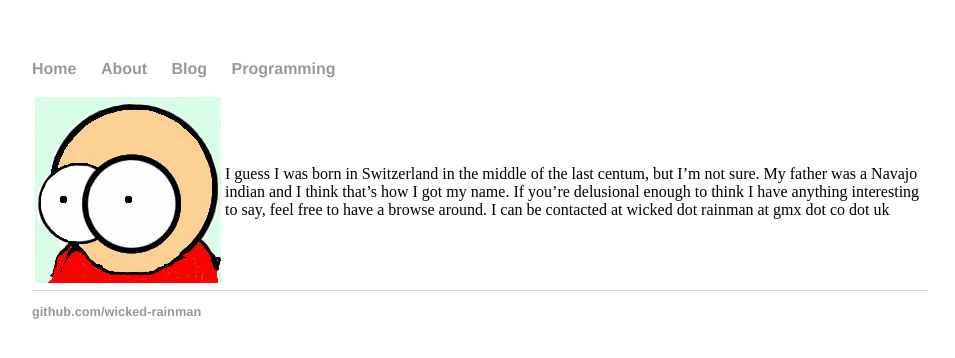
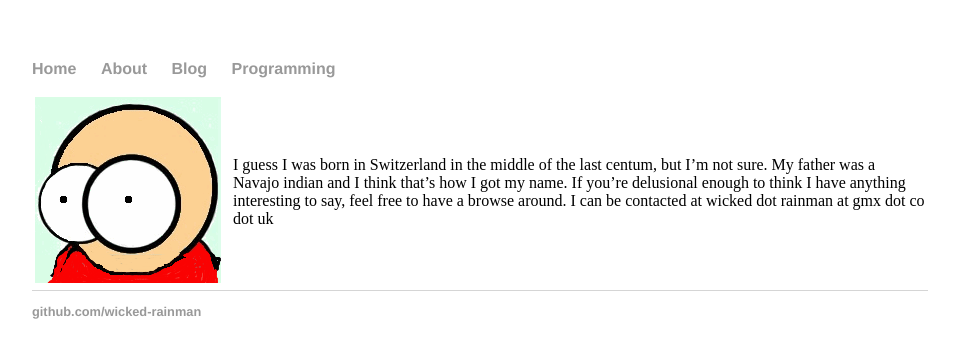
Before and after one commit to wicked-rainman/wicked-rainman.github.io, a Jekyll site: the page built from test.md, in a window 1280 px wide. Shown: the top 358 px of the page, without its empty margins (160-1115 px from the left). Built offline with Jekyll 4.4.1, drawn with Linux system fonts in a browser that asks for light colours; our own code applies the rules of GitHub Pages for plain Markdown files.

Commit message:
Update test.md

```diff
--- a/test.md
+++ b/test.md
@@ -1,3 +1,3 @@
-:----:| :---:
+:----:| :---:| :----:
 ----- | -----
-![](/pictures/marv.png) | I guess I was born in Switzerland in the middle of the last centum, but I'm not sure. My father was a Navajo indian and I think that's how I got my name. If you're delusional enough to think I have anything interesting to say, feel free to have a browse around. I can be contacted at wicked dot rainman at gmx dot co dot uk
+![](/pictures/marv.png) |  | I guess I was born in Switzerland in the middle of the last centum, but I'm not sure. My father was a Navajo indian and I think that's how I got my name. If you're delusional enough to think I have anything interesting to say, feel free to have a browse around. I can be contacted at wicked dot rainman at gmx dot co dot uk
```
